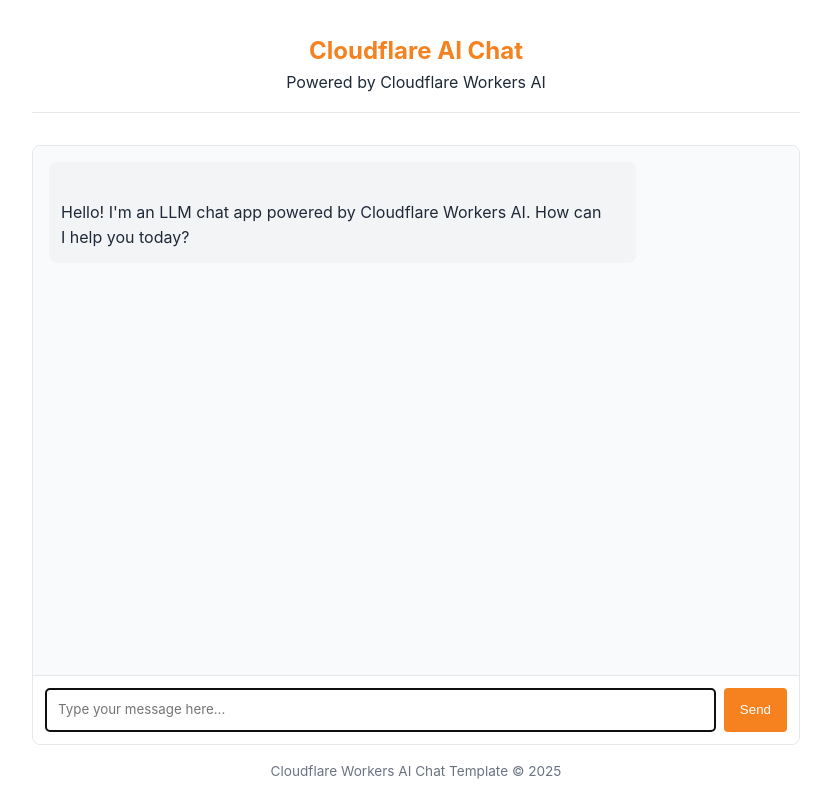
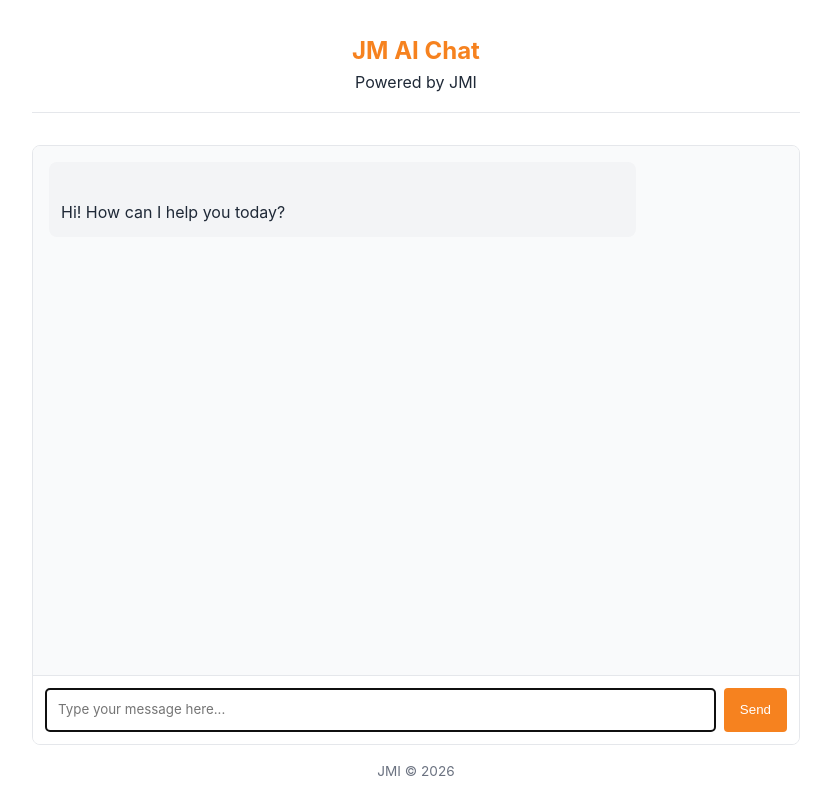
Before and after one commit to uumeigr/jmai, a website: page public/index.html in a window 1280 px wide. Shown: the whole page, without its empty margins (224-1055 px from the left). Drawn offline with Linux system fonts and the light colour scheme.

Commit message:
Update index.html

```diff
--- a/public/index.html
+++ b/public/index.html
@@ -144,22 +144,21 @@
 	</head>
 	<body>
 		<header>
-			<h1>Cloudflare AI Chat</h1>
-			<p>Powered by Cloudflare Workers AI</p>
+			<h1>JM AI Chat</h1>
+			<p>Powered by JMI</p>
 		</header>
 
 		<div class="chat-container">
 			<div id="chat-messages" class="chat-messages">
 				<div class="message assistant-message">
 					<p>
-						Hello! I'm an LLM chat app powered by Cloudflare Workers AI. How can
-						I help you today?
+						Hi! How can I help you today?
 					</p>
 				</div>
 			</div>
 
 			<div class="typing-indicator" id="typing-indicator">
-				AI is thinking...
+				jmAI is thinking...
 			</div>
 
 			<div class="message-input">
@@ -174,7 +173,7 @@
 		</div>
 
 		<footer>
-			<p>Cloudflare Workers AI Chat Template &copy; 2025</p>
+			<p>JMI &copy; 2026</p>
 		</footer>
 
 		<!-- Chat app script -->
```
